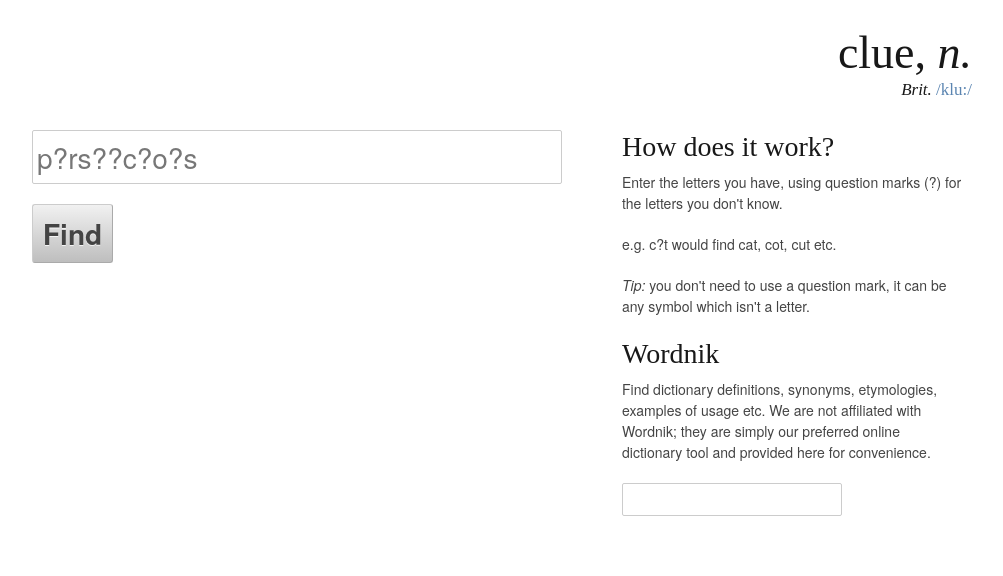
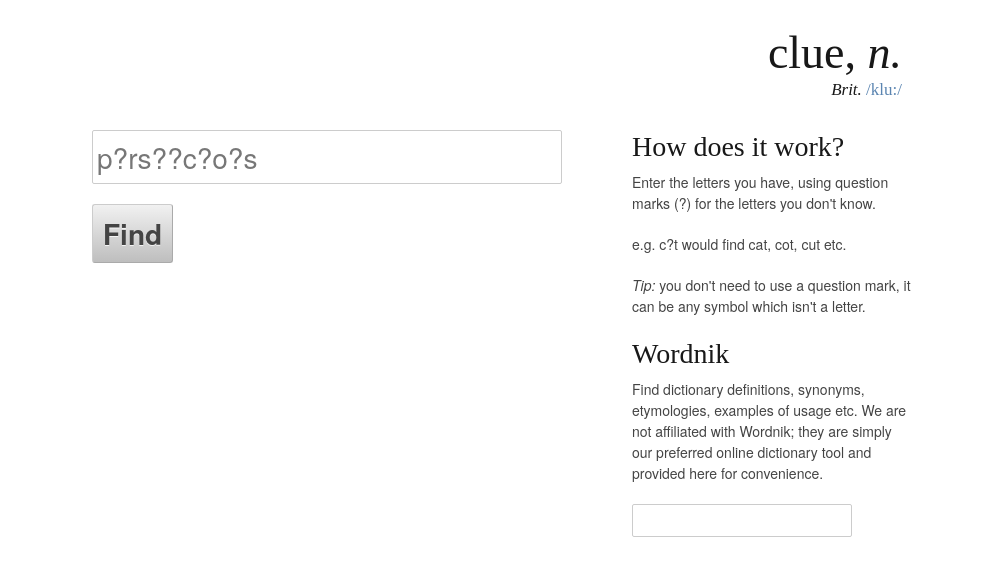
Before and after one commit to hjst/clue, a plain HTML site: page index.html in a window 1280 px wide. Shown: the whole page, without its empty margins (138-1141 px from the left). Drawn offline with Linux system fonts and the light colour scheme; a web font is replaced by a local one.

Commit message:
Increased padding on large screens. See issue #3.

```diff
--- a/index.html
+++ b/index.html
@@ -53,12 +53,16 @@
 	<!-- Delete everything in this .container and get started on your own site! -->
 
 	<div class="container">
-		<header class="sixteen columns">
+    <div class="one column">&nbsp;</div>
+		<header class="fourteen columns" style="margin-left: auto; margin-right: auto;">
       <h1 class="remove-bottom">clue, <em>n.</em></h1>
       <h5><em>Brit.</em> <span class="IPA">klu:</span></h5>
 		</header>
-    <div class="sixteen columns clearfix">
-      <form class="nine columns alpha" name="clue" id="clue" action="http://britclue.heroku.com/search" method="get">
+    <div class="one column">&nbsp;</div>
+  </div>
+  <div class="container">
+    <div class="one column">&nbsp;</div>
+    <form class="eight columns" name="clue" id="clue" action="http://britclue.heroku.com/search" method="get">
       <input type="text" name="pattern" id="pattern"
         autocapitalize="off" autocorrect="off" autocomplete="off"
         value="p?rs??c?o?s"
@@ -66,8 +70,8 @@
       <input type="submit" value="Find">&nbsp;&nbsp;<span id="clue-status"></span>
       <div id="clue-results"></div>
     </form>
-      <div class="one column omega">&nbsp;</div>
-      <div class="six columns">
+    <div class="one column">&nbsp;</div>
+    <div class="five columns">
       <h3>How does it work?</h3>
       <p>Enter the letters you have, using question marks (?) for the letters you don't know.</p>
       <p>e.g. <kbd>c?t</kbd> would find cat, cot, cut etc.</p>
@@ -83,7 +87,7 @@
         <input type="submit" value="Go" style="display:none">
       </form>
     </div>
-    </div>
+    <div class="one column omega">&nbsp;</div>
 
 	</div><!-- container -->
 
```
Lines whose indentation alone changed are shown as unchanged.
